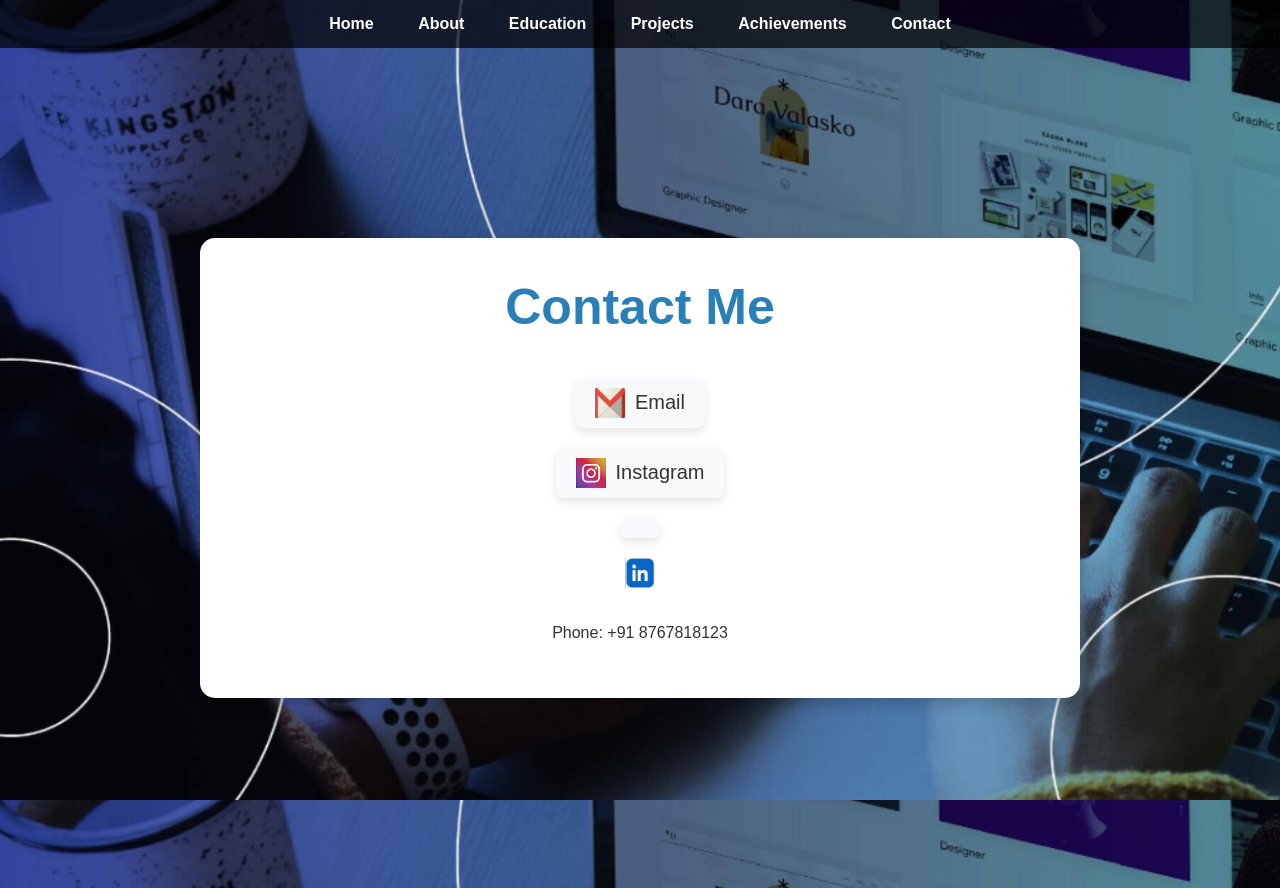
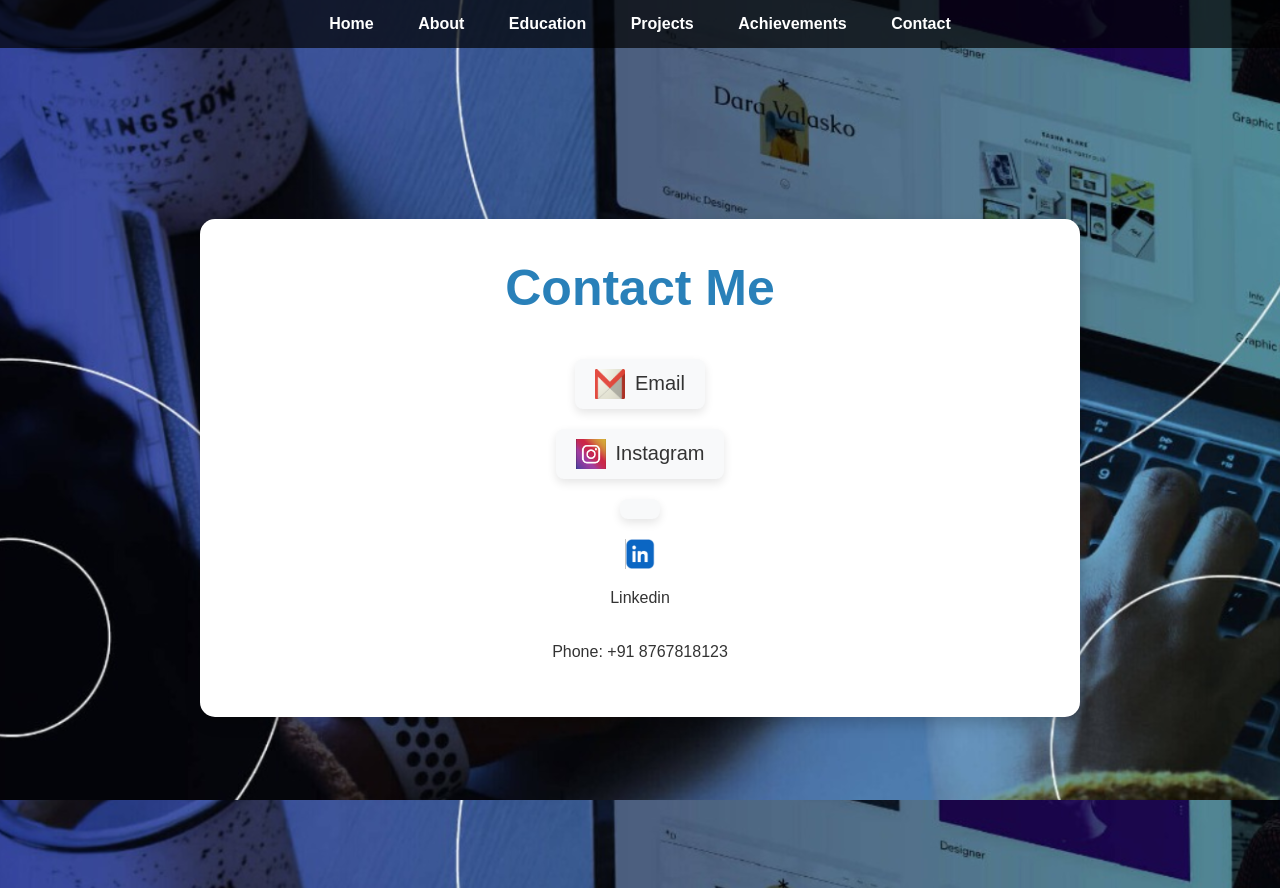
Before and after one commit to Ajinkyagund/ajinkyagund3.github.io, a plain HTML site: page contact.html in a window 1280 px wide. Drawn offline with Linux system fonts and the light colour scheme.

Commit message:
Update contact.html

```diff
--- a/contact.html
+++ b/contact.html
@@ -91,7 +91,7 @@
         <img src="instagram.png" alt="Instagram"> Instagram
       </a>
       <a href="https://www.linkedin.com/in/ajinkya-gund-924a6a356?utm_source=share&utm_campaign=share_via&utm_content=profile&utm_medium=android_app"></a>
-        <img src="linkedin.png" alt="LinkedIn">
+        <img src="linkedin.png" alt="LinkedIn"> Linkedin
       </a>
       <p>Phone: +91 8767818123</p>
     </div>
```
